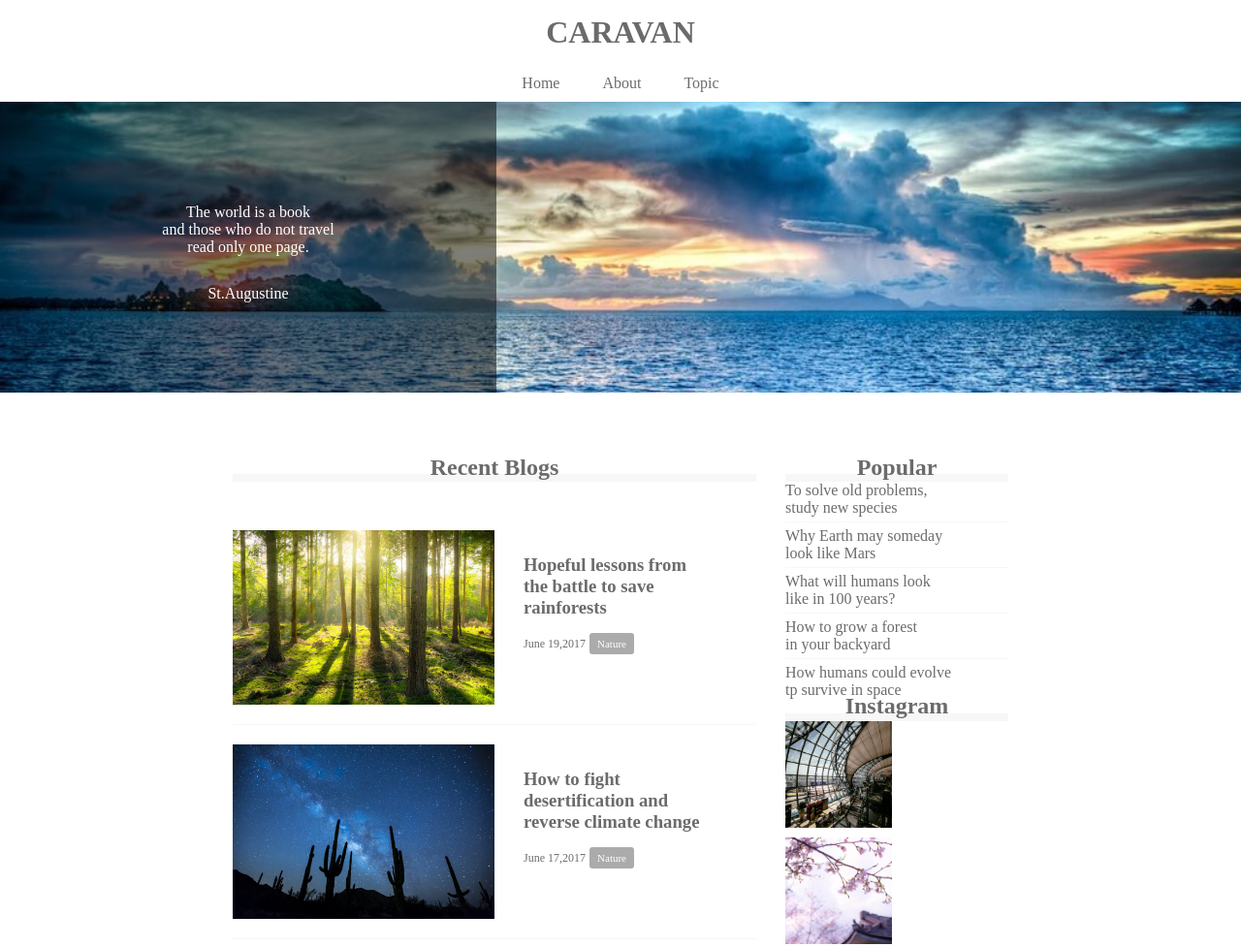
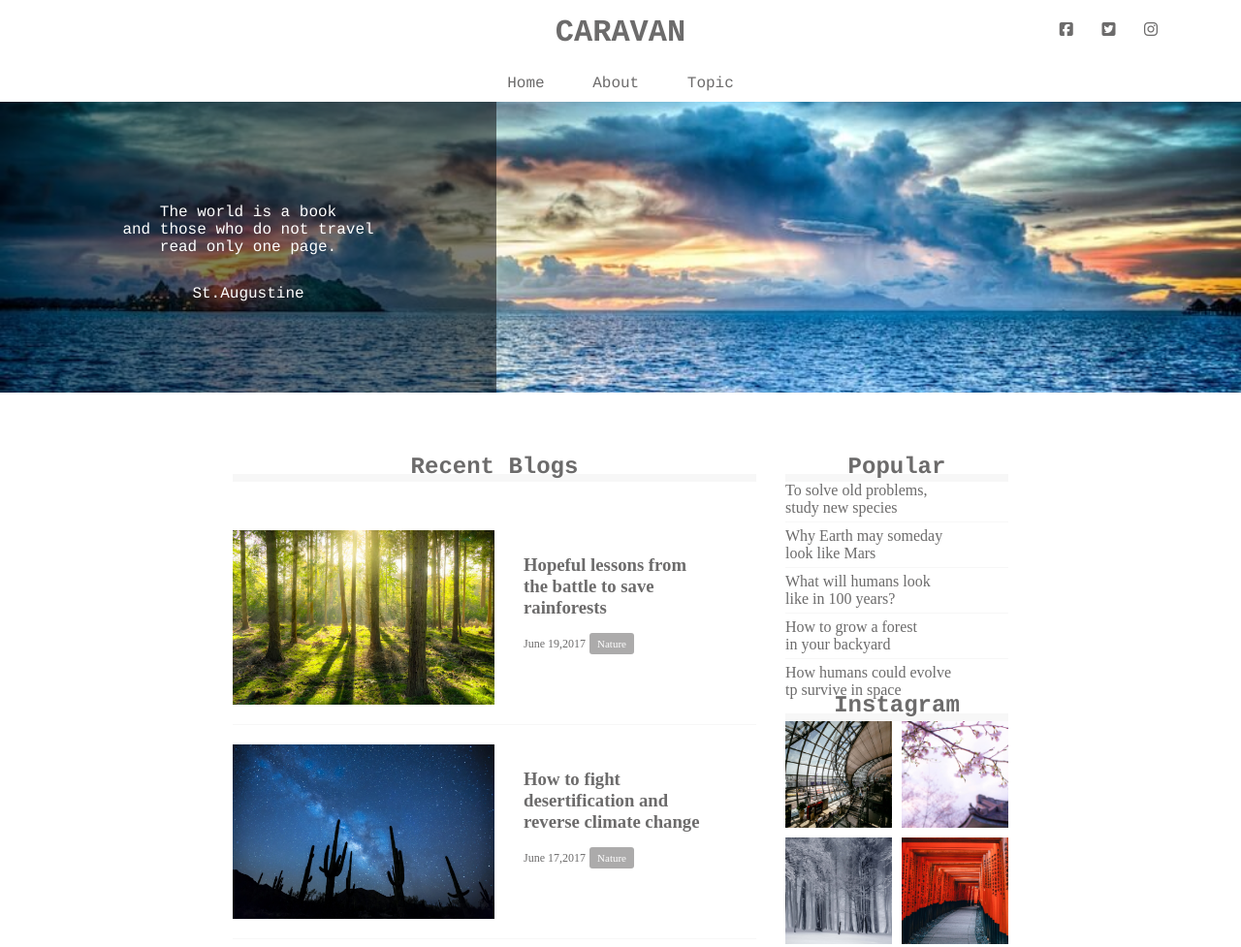
Before and after one commit to Shirasou/DMM-WEBCAMP, a plain HTML site: page caravan/index.html in a window 1280 px wide. Shown: the top 977 px of the page at 97% size. Drawn offline with Linux system fonts and the light colour scheme.

Commit message:
[Finish]1-9

```diff
--- a/caravan/index.html
+++ b/caravan/index.html
@@ -2,6 +2,8 @@
 <html lang="ja">
   <head>
     <meta charset="UTF-8"/>
+
+    <script src="https://kit.fontawesome.com/0f0ee64ee5.js" crossorigin="anonymous"></script>
 
     <link rel="stylesheet" href="style.css"/>
     <title>CARAVAN</title>
@@ -14,6 +16,13 @@
       CARAVAN
       </a>
     </h1>
+
+    <div class="social">
+      <i class="fab fa-facebook-square"></i>
+      <i class="fab fa-twitter-square"></i>
+      <i class="fab fa-instagram"></i>
+    </div>
+
   </header>
 
   <nav>
--- a/caravan/style.css
+++ b/caravan/style.css
@@ -9,11 +9,27 @@ a{
   text-decoration: none;
 }
 
+header, nav, h2, .main-visual, footer {
+  font-family: Chalkduster, "Bradley Hand", Courier, "Segoe Print", sans-serif;
+}
+
 header{
   width: 90%;
   padding: 15px 0;
   margin: 0 auto;
   text-align: center;
+  position: relative;
+}
+
+.social i {
+  display: inline-block;
+  margin-left: 20px;
+}
+
+.social {
+  position: absolute;
+  top: 22px;
+  right: 22px;
 }
 
 header .heading{
@@ -158,7 +174,7 @@ main{
   border: none;
 }
 
-.instagram .side-contents{
+.instagram .sidebar-contents{
 display: flex;
 flex-wrap: wrap;
 }
```
